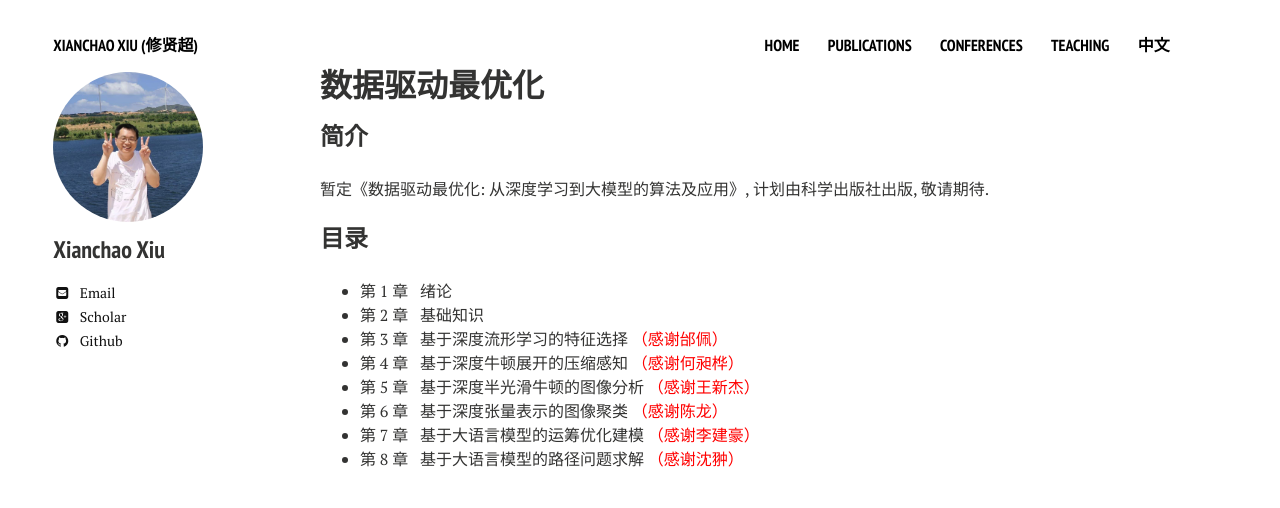
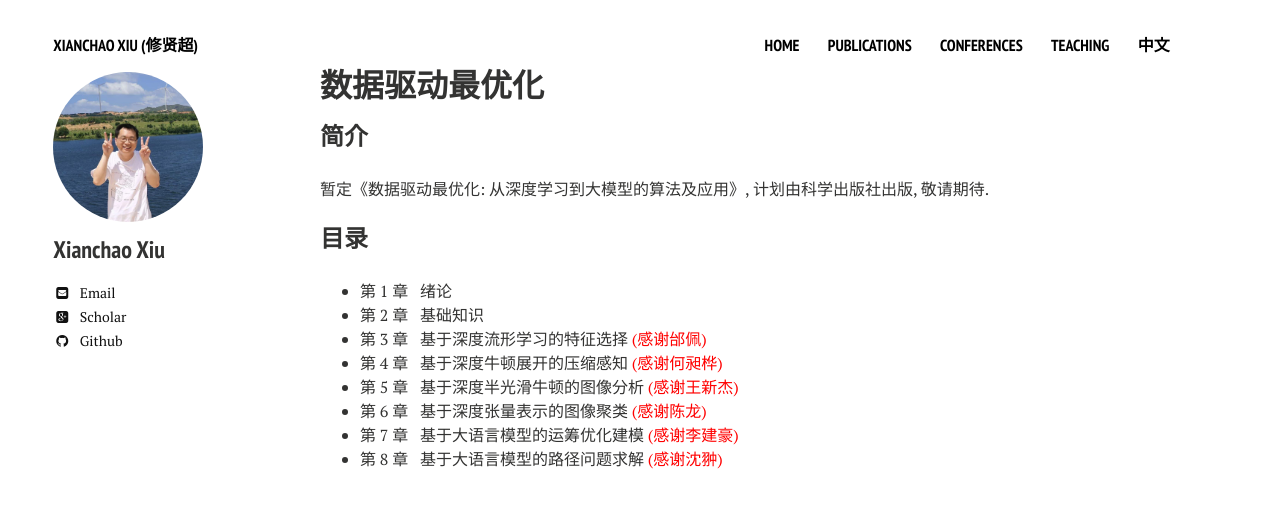
Before and after one commit to xianchaoxiu/xianchaoxiu.github.io, a Jekyll site: the page built from chinese/book/DDO/index.md, in a window 1280 px wide. Shown: the top 508 px of the page. Built offline with Jekyll 4.4.1, drawn with Linux system fonts in a browser that asks for light colours; nearby versions of some CDN libraries.

Commit message:
Update index.md

```diff
--- a/chinese/book/DDO/index.md
+++ b/chinese/book/DDO/index.md
@@ -12,9 +12,9 @@ share: false
 ### 目录
   - 第 1 章 &nbsp;  绪论 <br>
   - 第 2 章 &nbsp;  基础知识 <br>
-  - 第 3 章 &nbsp;  基于深度流形学习的特征选择 <span style="color:#ff0000">（感谢邰佩）</span> <br>
-  - 第 4 章 &nbsp;  基于深度牛顿展开的压缩感知 <span style="color:#ff0000">（感谢何昶桦）</span> <br>
-  - 第 5 章 &nbsp;  基于深度半光滑牛顿的图像分析 <span style="color:#ff0000">（感谢王新杰）</span> <br>
-  - 第 6 章 &nbsp;  基于深度张量表示的图像聚类 <span style="color:#ff0000">（感谢陈龙）</span> <br>
-  - 第 7 章 &nbsp;  基于大语言模型的运筹优化建模 <span style="color:#ff0000">（感谢李建豪）</span> <br>
-  - 第 8 章 &nbsp;  基于大语言模型的路径问题求解  <span style="color:#ff0000">（感谢沈翀）</span> <br>
+  - 第 3 章 &nbsp;  基于深度流形学习的特征选择 <span style="color:#ff0000">(感谢邰佩)</span> <br>
+  - 第 4 章 &nbsp;  基于深度牛顿展开的压缩感知 <span style="color:#ff0000">(感谢何昶桦)</span> <br>
+  - 第 5 章 &nbsp;  基于深度半光滑牛顿的图像分析 <span style="color:#ff0000">(感谢王新杰)</span> <br>
+  - 第 6 章 &nbsp;  基于深度张量表示的图像聚类 <span style="color:#ff0000">(感谢陈龙)</span> <br>
+  - 第 7 章 &nbsp;  基于大语言模型的运筹优化建模 <span style="color:#ff0000">(感谢李建豪)</span> <br>
+  - 第 8 章 &nbsp;  基于大语言模型的路径问题求解  <span style="color:#ff0000">(感谢沈翀)</span> <br>
```
